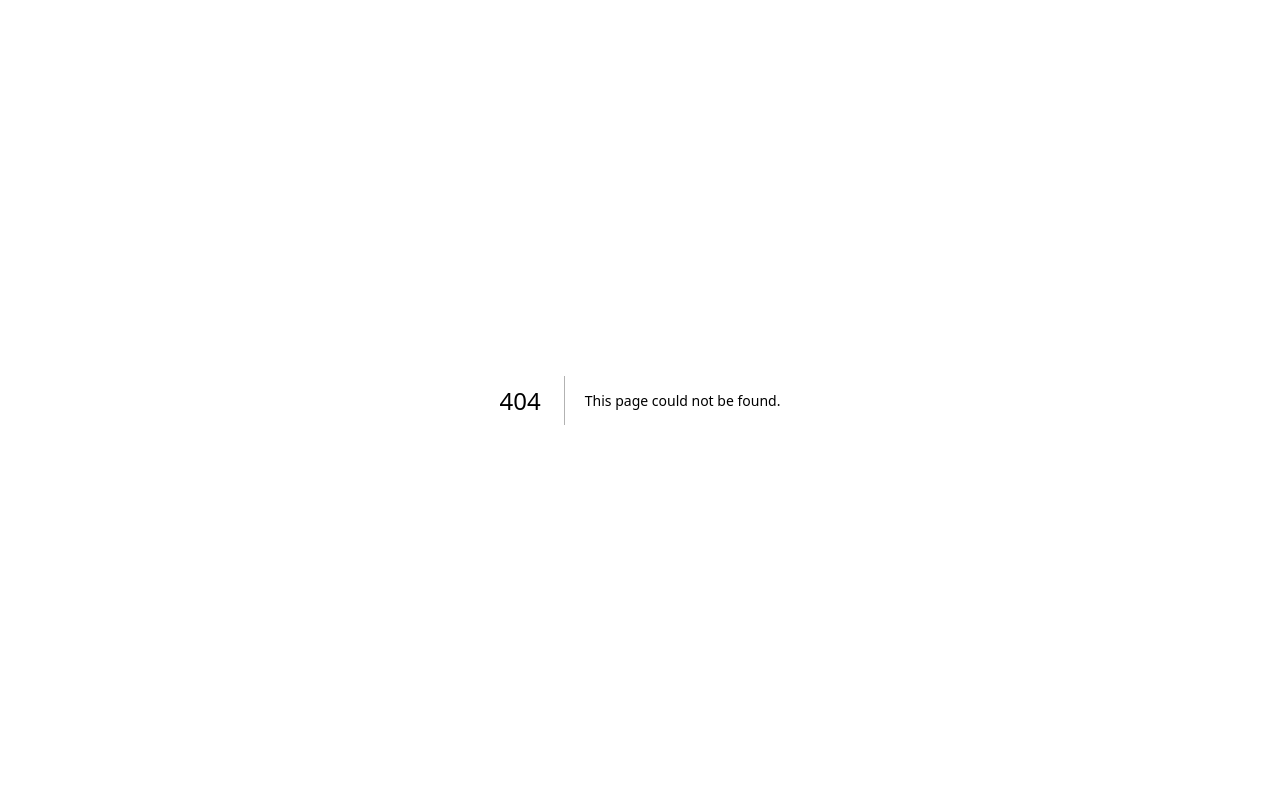
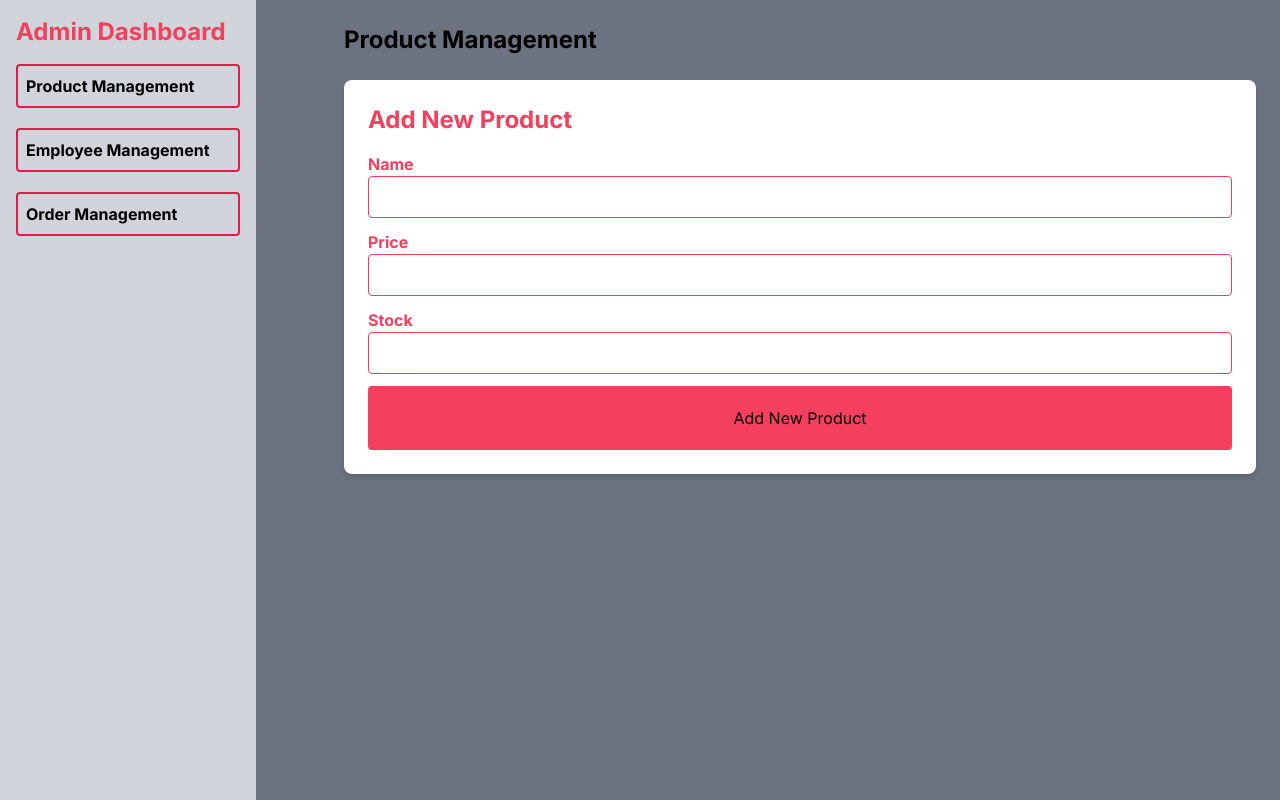
Before and after one commit to zilezarach/Point-of-sale-application, a Next.js app: page /admin/products in a window 1280 px wide. Before the commit this address had no page. Built offline with nearby package versions, Linux system fonts and the light colour scheme.

Commit message:
Pages added

```diff
--- /dev/null
+++ b/src/app/admin/Employee/page.tsx
@@ -0,0 +1,17 @@
+import React from "react";
+import Sidebar from "@/components/Sidebar"
+import AddEmployeeForm from "@/components/AddEmployeeForm"
+
+export default function Page() {
+  return (
+    <div className="flex min-h-screen bg-gray-500">
+      <div className="w-1/4">
+          <Sidebar/>
+      </div>
+      <div className="w-3/4 p-6">
+        <h2 className="font-bold text-2xl mb-6">Employee Management</h2>
+        <AddEmployeeForm/>
+      </div>
+    </div>
+  )
+}
--- /dev/null
+++ b/src/app/admin/products/page.tsx
@@ -0,0 +1,18 @@
+import React from "react"
+import Sidebar from "@/components/Sidebar"
+import AddProductForm from "@/components/AddProductForm"
+
+
+export default function Page() {
+  return (
+    <div className="flex min-h-screen bg-gray-500">
+      <div className="w-1/4">
+        <Sidebar/>
+      </div>
+      <div className="w-3/4 p-6">
+        <h1 className='font-bold text-2xl mb-6'>Product Management</h1>
+        <AddProductForm/>
+      </div>
+    </div>
+  )
+}
--- /dev/null
+++ b/src/components/AddEmployeeForm.tsx
@@ -0,0 +1,22 @@
+"use client"
+import React, {useState} from "react";
+
+
+const AddEmployeeForm = () => {
+  const [password, setPassword] = useState('');
+  const [name, setName] = useState('');
+
+  return (
+    <form className= "bg-white shadow-md rounded mb-4 p-6">
+      <div className="mb-4">
+        <h2 className="font-bold text-rose-500 text-2xl mb-4">Add Employee</h2>
+      </div>
+      <div className="mb-4">
+        <label className="block text-rose-500 font-bold">Name</label>
+        <input type="text" value={name} className="rounded border border-rose-500 w-full"/>
+      </div>
+    </form>
+  )
+}
+
+export default AddEmployeeForm;
--- /dev/null
+++ b/src/components/AddProductForm.tsx
@@ -0,0 +1,32 @@
+"use client"
+import React, {useState} from 'react';
+
+
+const AddProductForm = () => {
+  const [name, setName] = useState('');
+  const [price, setPrice] = useState('');
+  const [stock, setStock] = useState('');
+
+  return (
+   <form className="bg-white p-6 rounded-lg shadow-md mb-4">
+     <h2 className="text-rose-500 font-bold text-2xl mb-4">Add New Product</h2>
+      <div className="mb-3">
+        <label className="block text-rose-500 font-bold">Name</label>
+        <input type="text" value={name}className="w-full text-black p-2 border border-rose-500 rounded"/>
+      </div>
+      <div className="mb-3">
+        <label className="block text-rose-500 font-bold">Price</label>
+        <input type="text" value={price} className="w-full text-black p-2 border border-rose-500 rounded" />
+      </div>
+      <div className="mb-3">
+        <label className="block text-rose-500 font-bold">Stock</label>
+        <input type="text"value={stock} className="w-full text-black p-2 border border-rose-500 rounded" />
+      </div>
+      <button type="submit" className="w-full bg-rose-500 hover:bg-blue-500 rounded px-2 py-5 ">Add New Product</button>
+    </form>
+  )
+
+}
+
+
+export default AddProductForm;
```
Also changed, not shown: src/components/ProductItem.tsx (added), src/components/ProductList.tsx (added).
